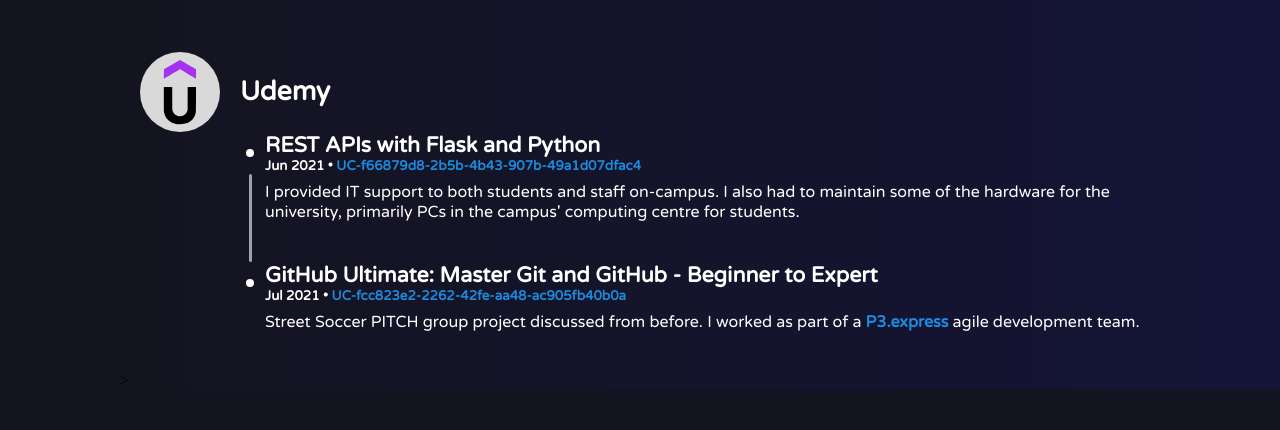
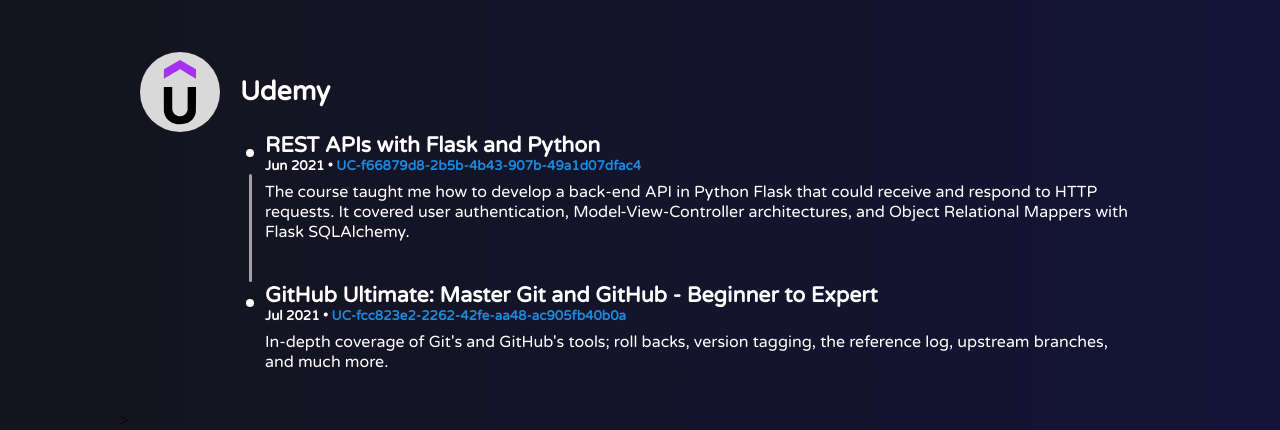
Before and after one commit to taylorc1009/Personal-Portfolio, a Flask app: page / in a window 1280 px wide. Shown: the part 3938-4368 px from the top of the page. Before the commit the page ends 4328 px from the top, so only its background shows below. Run offline with Flask 2, Linux system fonts and the light colour scheme.

Commit message:
Corrected certification descriptions

```diff
--- a/templates/index.html
+++ b/templates/index.html
@@ -286,7 +286,7 @@
 										</div>
 										<div class="vertical-line"></div>
 										<div class="experience-item-body-container">
-											<p class="experience-item-body-text">I provided IT support to both students and staff on-campus. I also had to maintain some of the hardware for the university, primarily PCs in the campus' computing centre for students.</p>
+											<p class="experience-item-body-text">The course taught me how to develop a back-end API in Python Flask that could receive and respond to HTTP requests. It covered user authentication, Model-View-Controller architectures, and Object Relational Mappers with Flask SQLAlchemy.</p>
 										</div>
 										<div class="dot"></div>
 										<div>
@@ -295,7 +295,7 @@
 										</div>
 										<div></div><!-- <div class="vertical-line"></div> -->
 										<div class="experience-item-body-container">
-											<p class="experience-item-body-text">Street Soccer PITCH group project discussed from before. I worked as part of a <a target="_blank" href="https://p3.express/">P3.express</a> agile development team.</p>
+											<p class="experience-item-body-text">In-depth coverage of Git's and GitHub's tools; roll backs, version tagging, the reference log, upstream branches, and much more.</p>
 										</div>
 									</div>
 								</div>
```
Also changed, not shown: test/index.html (+2 -2 lines).
